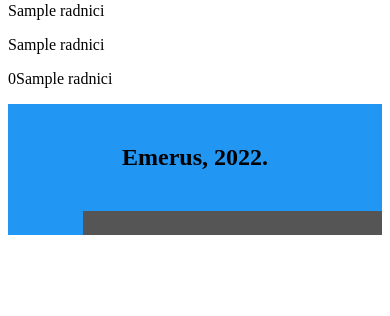
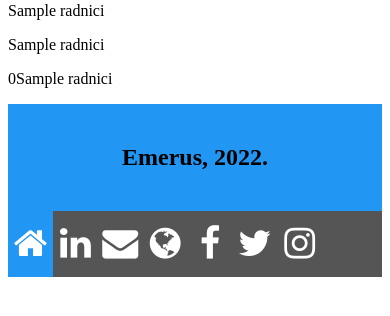
Before and after one commit to MarkoCuk54/Employee-Management-System, a Flask app: page /svi in a window 390 px wide; the page is wider, and only the part inside the window is pictured. Shown: the part 320-636 px from the top of that part. Run offline with Flask 2, Linux system fonts and the light colour scheme; a database or web service that is not in the repository returns one stand-in record (values such as "Sample title").

Commit message:
add icons

```diff
--- a/static/css/home.css
+++ b/static/css/home.css
@@ -1,5 +1,5 @@
 .header {
-  font-size: 12px;
+  font-size: 14px;
   text-align: left;
   background-color: #1aa4bc;
   color: white;
@@ -30,7 +30,7 @@
     float: left; /* Float links side by side */
     text-align: center; /* Center-align text */
     width: 20%; /* Equal width (5 icons with 20% width each = 100%) */
-    padding: 12px 0; /* Some top and bottom padding */
+    padding: 12px 0px; /* Some top and bottom padding */
     transition: all 0.3s ease; /* Add transition for hover effects */
     color: white; /* White text color */
     font-size: 36px; /* Increased font size */
--- a/static/css/svi.css
+++ b/static/css/svi.css
@@ -71,7 +71,7 @@
     .icon-bar a {
       float: left; /* Float links side by side */
       text-align: center; /* Center-align text */
-        width: 20%; /* Equal width (5 icons with 20% width each = 100%) */
+      width: 12%; /* Equal width (5 icons with 20% width each = 100%) */
       padding: 12px 0; /* Some top and bottom padding */
       transition: all 0.3s ease; /* Add transition for hover effects */
       color: white; /* White text color */
@@ -79,10 +79,10 @@
     }
 
     .icon-bar a:hover {
-        background-color: #2196F3; /* Add a hover color */
+      background-color: #000; /* Add a hover color */
     }
 
     .active {
-        background-color: #04AA6D; /* Add an active/current color */
+      background-color: #1aa4bc; /* Add an active/current color */
     }
   }
--- a/templates/home.html
+++ b/templates/home.html
@@ -15,7 +15,7 @@
 
 <body>
     <div class="header">
-        <h1>+38739701240</h1>
+        <p><i class="fa fa-phone"></i> +38739701240 <i class="fa fa-envelope"></i> info@emerus.eu</p>
     </div>
     <img src="../static/img/emerus.jpg" alt="emerus" width="500" height="128">
     <h1 style="text-align: center;">Hello, {{data}}</h1>
--- a/templates/svi.html
+++ b/templates/svi.html
@@ -5,7 +5,10 @@
     <meta charset="UTF-8" />
     <meta http-equiv="X-UA-Compatible" content="IE=edge" />
     <meta name="viewport" content="width=device-width, initial-scale=1.0" />
+    <link rel="stylesheet" href="../static/css/home.css">
     <link rel="stylesheet" href="../static/css/svi.css">
+    <link rel="stylesheet" href="https://cdnjs.cloudflare.com/ajax/libs/font-awesome/4.7.0/css/font-awesome.min.css">
+
     <title>Svi zaposlenici</title>
 </head>
 
@@ -35,11 +38,14 @@
   <!-- Add icon library -->
 
   <div class="icon-bar">
-      <a class="active" href="#"><i class="fa fa-home"></i></a>
-      <a href="#"><i class="fa fa-search"></i></a>
-      <a href="#"><i class="fa fa-envelope"></i></a>
-      <a href="#"><i class="fa fa-globe"></i></a>
-  </div>
+    <a class="active" href="#"><i class="fa fa-home"></i></a>
+    <a href="https://www.linkedin.com/company/emeruseu"><i class="fa fa-linkedin"></i></a>
+    <a href="https://emerus.eu/hr/podrska-kontakt/"><i class="fa fa-envelope"></i></a>
+    <a href="http://emerus.eu/hr/"><i class="fa fa-globe"></i></a>
+    <a href="https://www.facebook.com/emerus.eu"><i class="fa fa-facebook"></i></a>
+    <a href="https://twitter.com/Emerus_EU"><i class="fa fa-twitter"></i></a>
+    <a href="https://www.instagram.com/emerus.doo/?hl=en"><i class="fa fa-instagram"></i></a>
+</div>
 
   </body>
 
```
Lines whose indentation alone changed are shown as unchanged.
